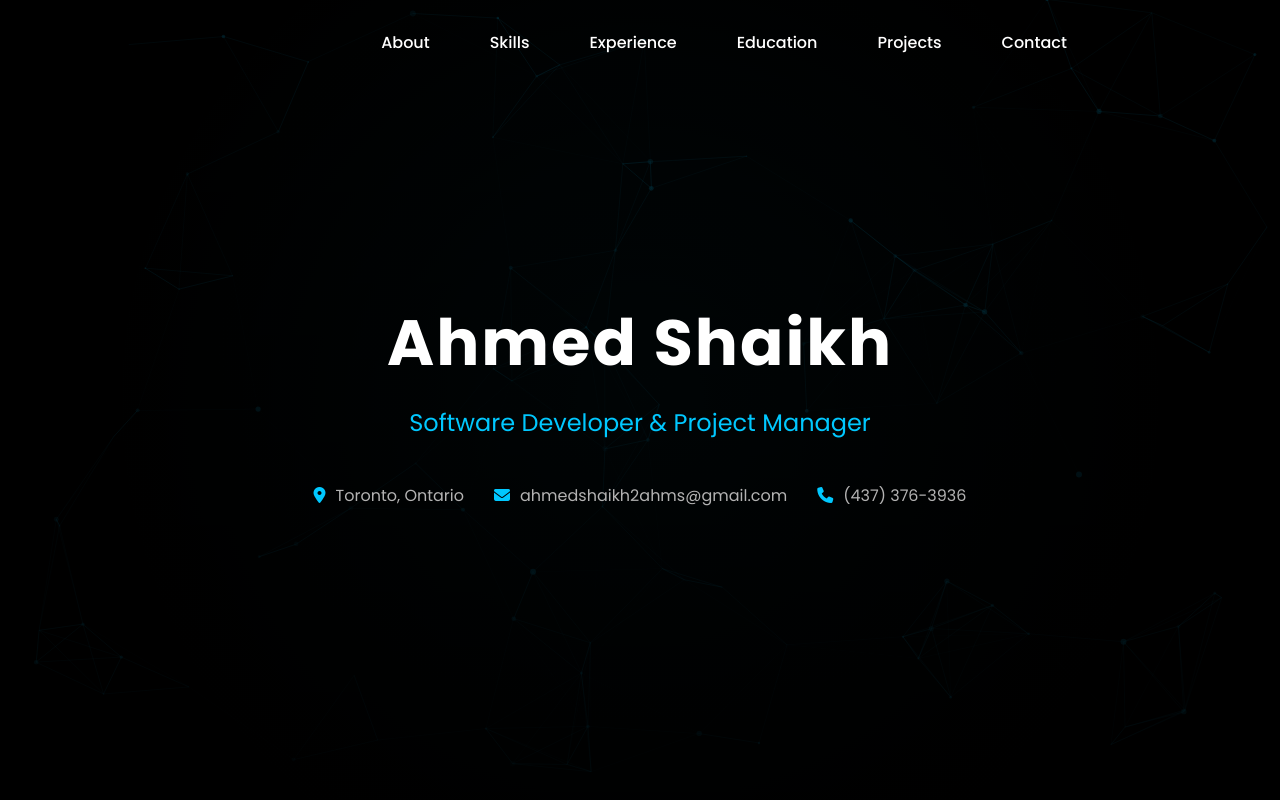
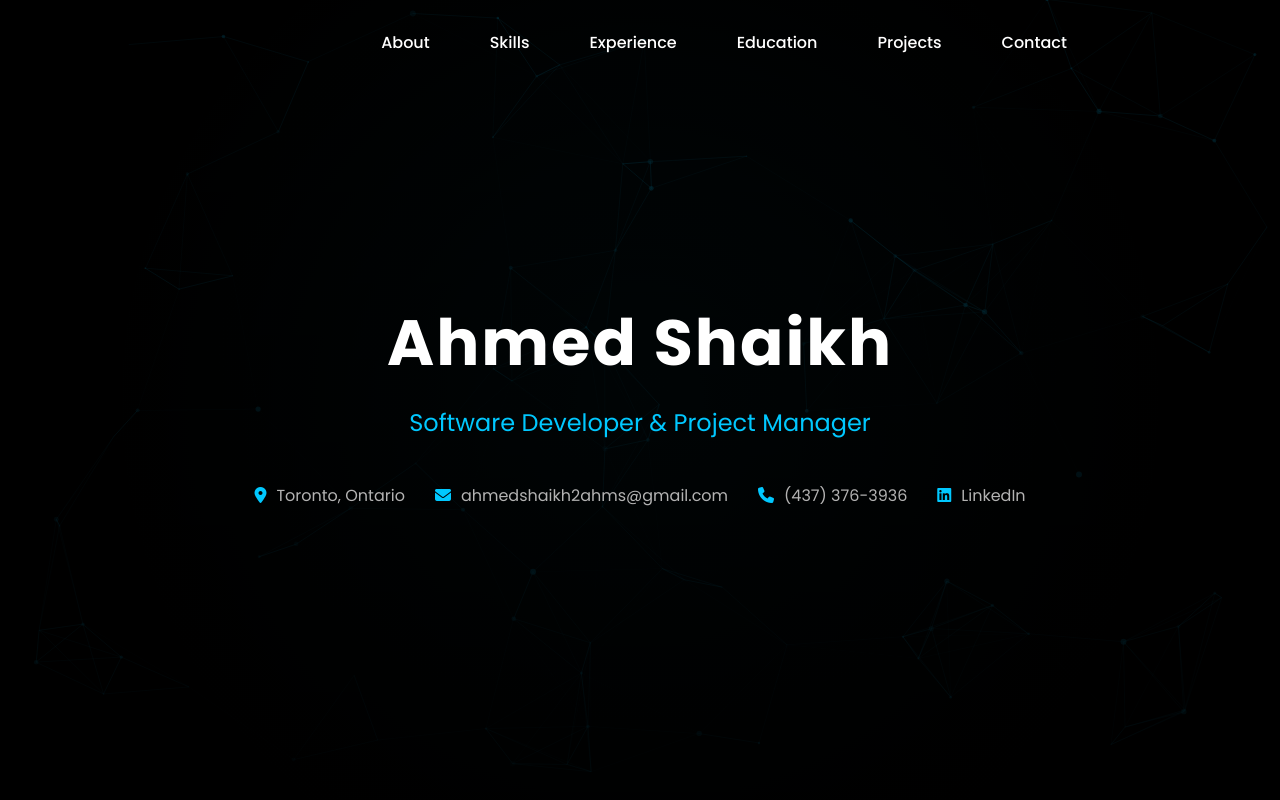
Before and after one commit to AhShaikh4/Resume, a plain HTML site: page index.html in a window 1280 px wide. Shown: the top 800 px of the page. Drawn offline with nearby package versions, Linux system fonts and the light colour scheme.

Commit message:
Add LinkedIn profile to contact section and header

```diff
--- a/index.html
+++ b/index.html
@@ -30,6 +30,7 @@
                     <p><i class="fas fa-map-marker-alt"></i> Toronto, Ontario</p>
                     <p><i class="fas fa-envelope"></i> ahmedshaikh2ahms@gmail.com</p>
                     <p><i class="fas fa-phone"></i> (437) 376-3936</p>
+                    <p><i class="fab fa-linkedin"></i> <a href="https://www.linkedin.com/in/ahmed-shaikh-7421641b0/" target="_blank">LinkedIn</a></p>
                 </div>
             </div>
         </div>
@@ -244,6 +245,10 @@
                     <i class="fab fa-github"></i>
                     <p><a href="https://github.com/AhShaikh4" target="_blank">github.com/AhShaikh4</a></p>
                 </div>
+                <div class="contact-item">
+                    <i class="fab fa-linkedin"></i>
+                    <p><a href="https://www.linkedin.com/in/ahmed-shaikh-7421641b0/" target="_blank">linkedin.com/in/ahmed-shaikh-7421641b0</a></p>
+                </div>
             </div>
         </div>
     </section>
--- a/styles.css
+++ b/styles.css
@@ -150,6 +150,15 @@ nav ul li a:hover::after {
 }
 
 .contact-brief i {
+    color: var(--accent-color);
+}
+
+.contact-brief a {
+    color: var(--text-secondary);
+    transition: color var(--transition-speed) ease;
+}
+
+.contact-brief a:hover {
     color: var(--accent-color);
 }
 
```
